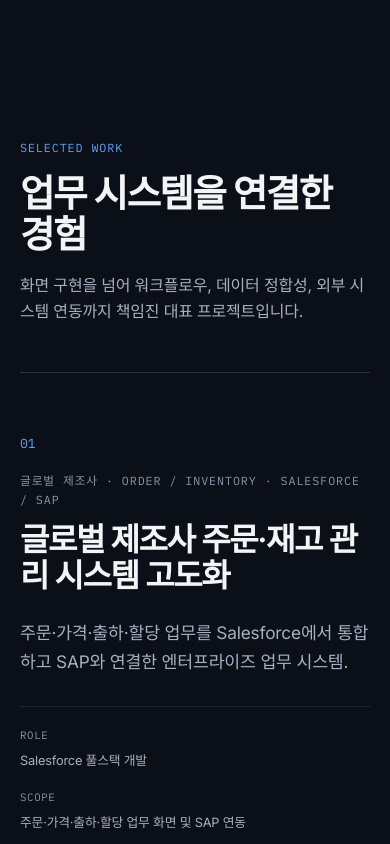
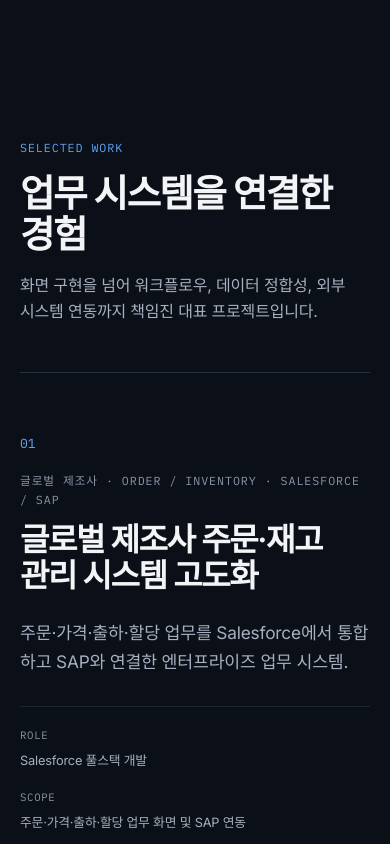
Before and after one commit to support-kang/support-kang, a React (Vite) app: page / in a window 390 px wide. Shown: the part 1280-2124 px from the top of the page. Built offline with nearby package versions, Linux system fonts and the light colour scheme.

Commit message:
Keep Korean section titles on one line and hide the click caret.
Co-authored-by: Cursor <cursoragent@cursor.com>

```diff
--- a/src/styles.css
+++ b/src/styles.css
@@ -15,7 +15,6 @@
   --mono: "IBM Plex Mono", ui-monospace, SFMono-Regular, Consolas, monospace;
   --header-height: 60px;
   --page-max: 1280px;
-  --reading-max: 72ch;
   --motion: 160ms ease;
 }
 
@@ -26,6 +25,7 @@
 html {
   scroll-behavior: smooth;
   scroll-padding-top: calc(var(--header-height) + 24px);
+  caret-color: transparent;
 }
 
 body {
@@ -47,7 +47,6 @@ a {
 button,
 summary,
 a {
-  caret-color: transparent;
   -webkit-tap-highlight-color: transparent;
 }
 
@@ -364,7 +363,7 @@ ol {
   flex-direction: column;
   align-items: flex-start;
   gap: 16px;
-  max-width: 780px;
+  max-width: 1100px;
   margin-bottom: 72px;
 }
 
@@ -377,11 +376,12 @@ ol {
   font-weight: 600;
   letter-spacing: -0.045em;
   line-height: 1.1;
+  word-break: keep-all;
 }
 
 .section-heading > p:last-child {
-  max-width: var(--reading-max);
   color: var(--text-secondary);
+  word-break: keep-all;
 }
 
 .featured-projects {
@@ -412,12 +412,12 @@ ol {
 }
 
 .project-heading h3 {
-  max-width: 16em;
   margin-top: 12px;
   font-size: clamp(2rem, 4vw, 3.2rem);
   font-weight: 600;
   letter-spacing: -0.045em;
   line-height: 1.15;
+  word-break: keep-all;
 }
 
 .project-summary {
@@ -977,7 +977,7 @@ ol {
   }
 
   .section-heading > p:last-child {
-    max-width: 56ch;
+    max-width: none;
   }
 
   .section-heading h2 {
```
